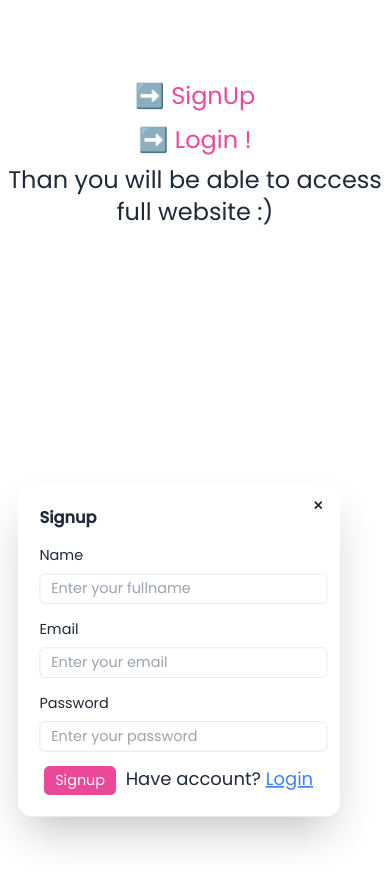
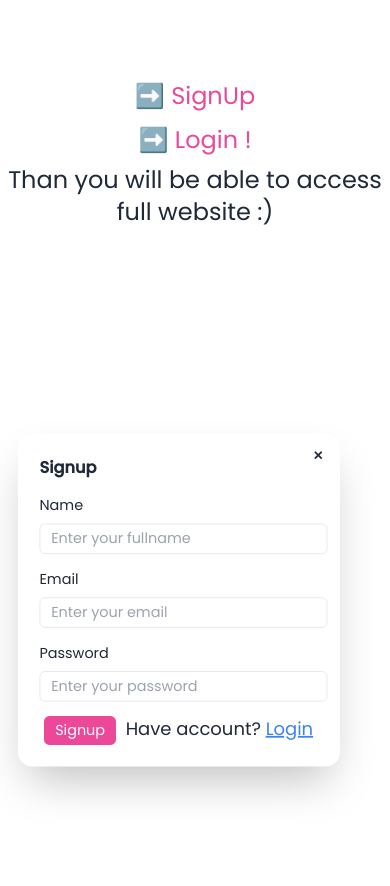
Before and after one commit to abbu3433i/AbhiBooks, a React (Vite) app in the folder frontend/: page /signup in a window 390 px wide. Shown: the top 886 px of the page. Built offline with nearby package versions, Linux system fonts and the light colour scheme.

Commit message:
Update Signup.jsx

```diff
--- a/frontend/src/Components/Signup.jsx
+++ b/frontend/src/Components/Signup.jsx
@@ -52,7 +52,7 @@ function Signup() {
           </div>
 
 
-     <div className="flex md:mt-[-130px] h-screen items-center justify-center">
+     <div className="flex mt-[-50px] md:mt-[-130px] h-screen items-center justify-center">
         <div className=" w-[600px] ">
           <div className="modal-box  dark:text-black">
 
```
